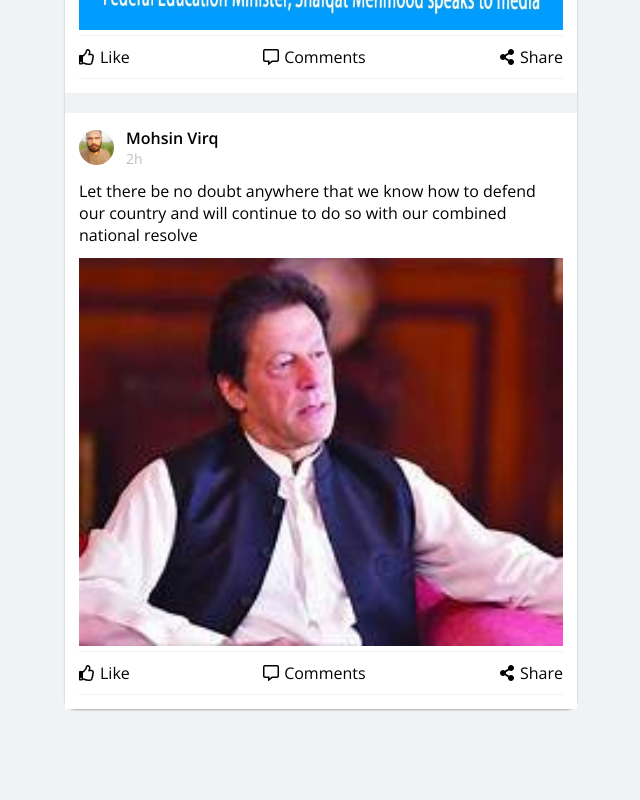
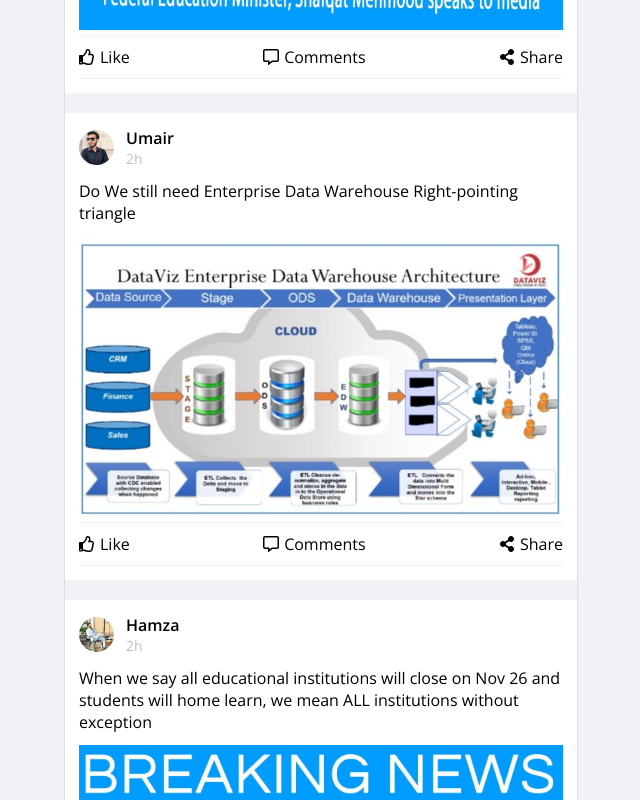
Before and after one commit to umairnisar5/facebook-clone, a React (Create React App) app: page / in a window 1280 px wide. Shown: the part 1940-2740 px from the top of the page, without its empty margins (319-959 px from the left). Before the commit the page ends 2669 px from the top, so only its background shows below. Built offline with nearby package versions, Linux system fonts and the light colour scheme.

Commit message:
adding more posting

```diff
--- a/src/components/ShowPost.js
+++ b/src/components/ShowPost.js
@@ -22,6 +22,33 @@ const ShowPost = () => {
     },
     {
       id: 3,
+      userImg: "/images/hamza1.jpg",
+      name: "Hamza",
+      time: "2h",
+      text:
+        "When we say all educational institutions will close on Nov 26 and students will home learn, we mean ALL institutions  without exception",
+      postImg: "/images/shafat1.jpg",
+    },
+    {
+      id: 5,
+      userImg: "/images/umair2.jpg",
+      name: "Umair",
+      time: "2h",
+      text:
+        "Do We still need Enterprise Data Warehouse Right-pointing triangle",
+      postImg: "/images/react.jpg",
+    },
+    {
+      id: 6,
+      userImg: "/images/hamza1.jpg",
+      name: "Hamza",
+      time: "2h",
+      text:
+        "When we say all educational institutions will close on Nov 26 and students will home learn, we mean ALL institutions  without exception",
+      postImg: "/images/shafat1.jpg",
+    },
+    {
+      id: 7,
       userImg: "/images/hamza1.jpg",
       name: "Hamza",
       time: "2h",
```
Also changed, not shown: public/images/react.jpg (added).
